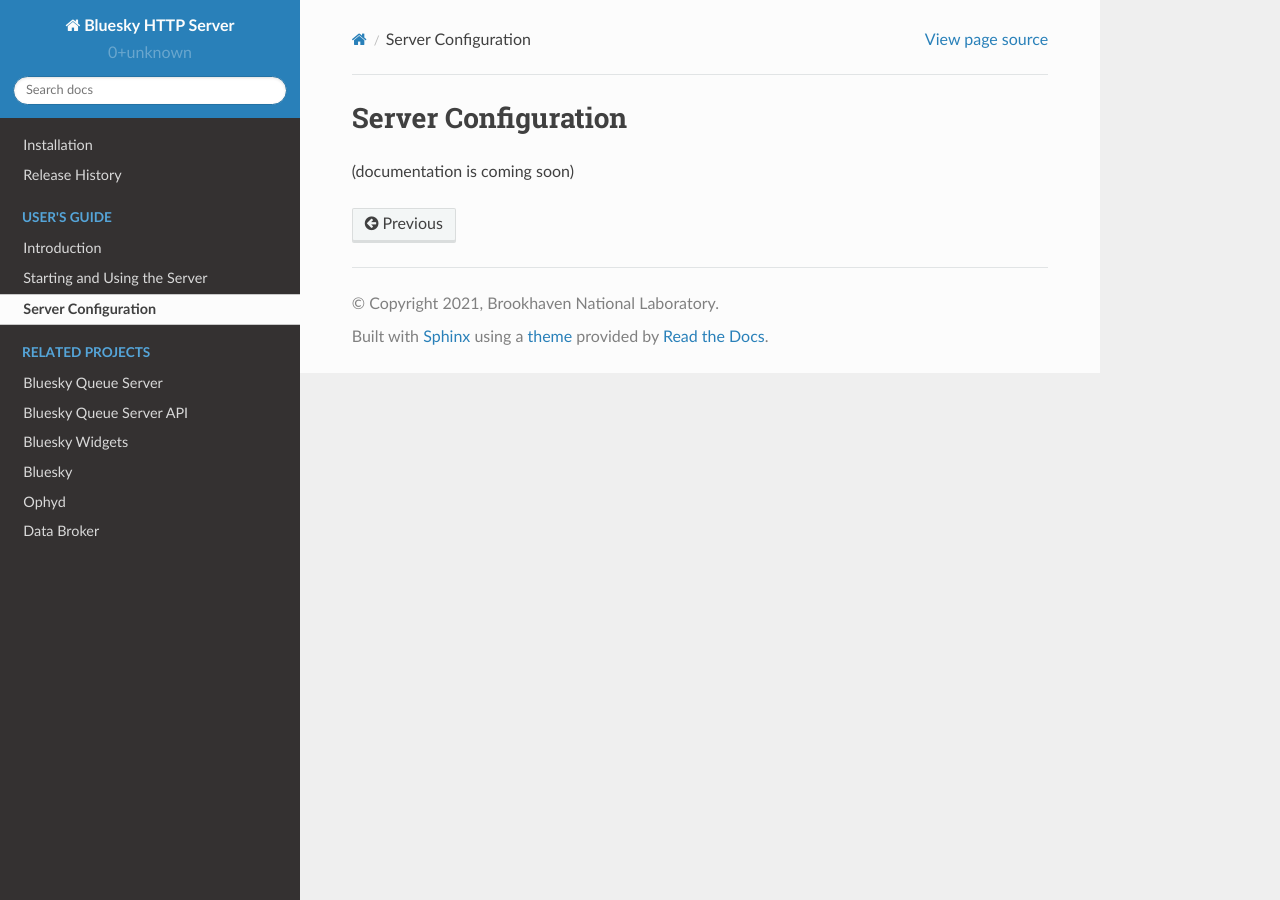
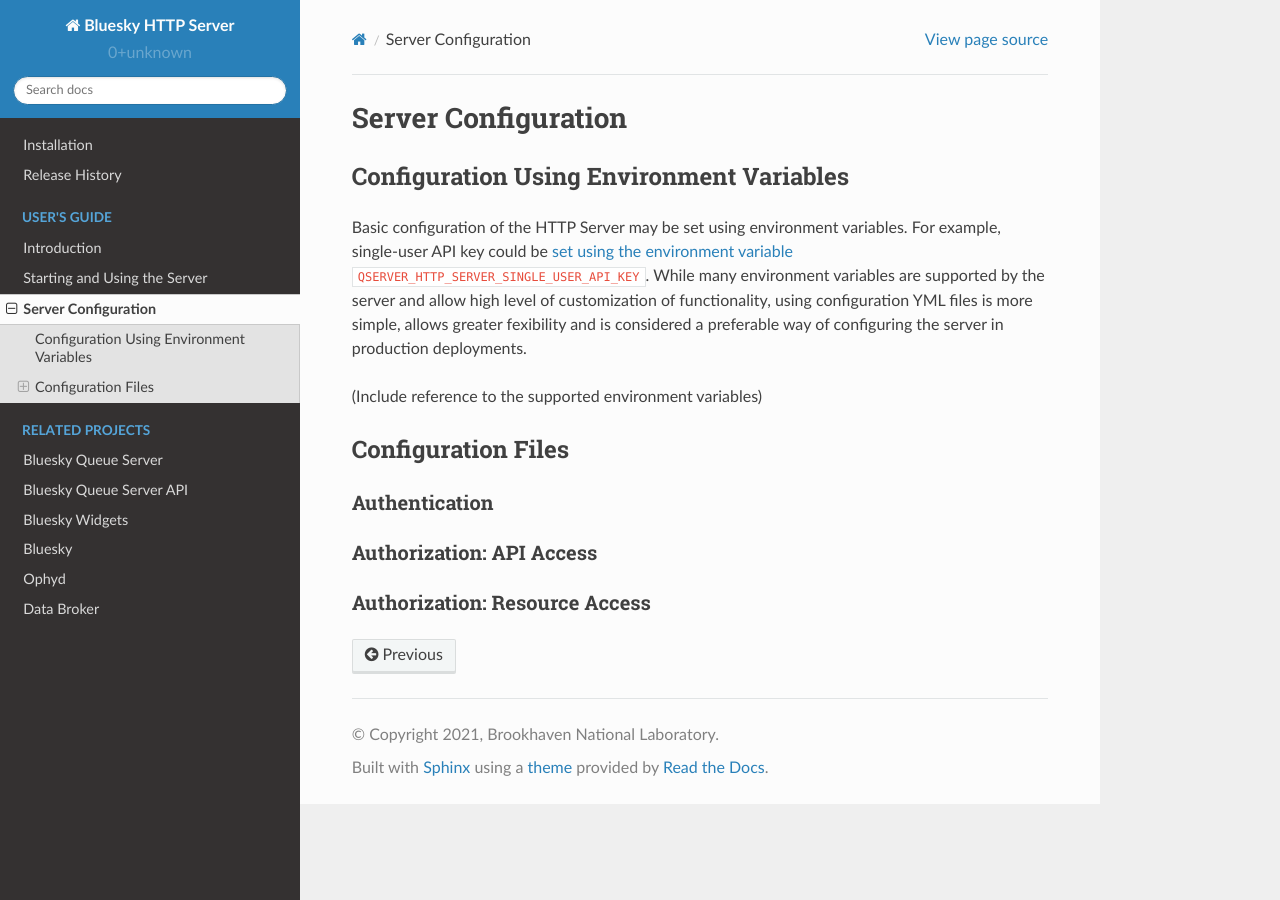
Before and after one commit to bluesky/bluesky-httpserver, a Sphinx documentation site: the page built from docs/source/configuration.rst, in a window 1280 px wide. Built offline with Sphinx 7.4.7 and the Read the Docs theme 2.0.0, drawn with Linux system fonts in a browser that asks for light colours.

Commit message:
DOC: server configuration using environment variables

```diff
--- a/docs/source/configuration.rst
+++ b/docs/source/configuration.rst
@@ -2,4 +2,26 @@
 Server Configuration
 ====================
 
-(documentation is coming soon)
+Configuration Using Environment Variables
+-----------------------------------------
+
+Basic configuration of the HTTP Server may be set using environment variables. For example,
+single-user API key could be :ref:`set using the environment variable<passing_single_user_API_key_as_ev>`
+``QSERVER_HTTP_SERVER_SINGLE_USER_API_KEY``. While many environment variables are supported by the server
+and allow high level of customization of functionality, using configuration YML files is more simple,
+allows greater fexibility and is considered a preferable way of configuring the server in production
+deployments.
+
+(Include reference to the supported environment variables)
+
+Configuration Files
+-------------------
+
+Authentication
+**************
+
+Authorization: API Access
+*************************
+
+Authorization: Resource Access
+******************************
--- a/docs/source/usage.rst
+++ b/docs/source/usage.rst
@@ -28,6 +28,8 @@ API key listed in config files overrides the key in environment variable.
   config files even if single-user API key is passed to the server. Make supported
   that ``authentication/providers`` section is not included in the config files
   if single-user access is the desired mode of authorization.
+
+.. _passing_single_user_API_key_as_ev:
 
 Passing single-user API key by setting an environment variable
 **************************************************************
```
